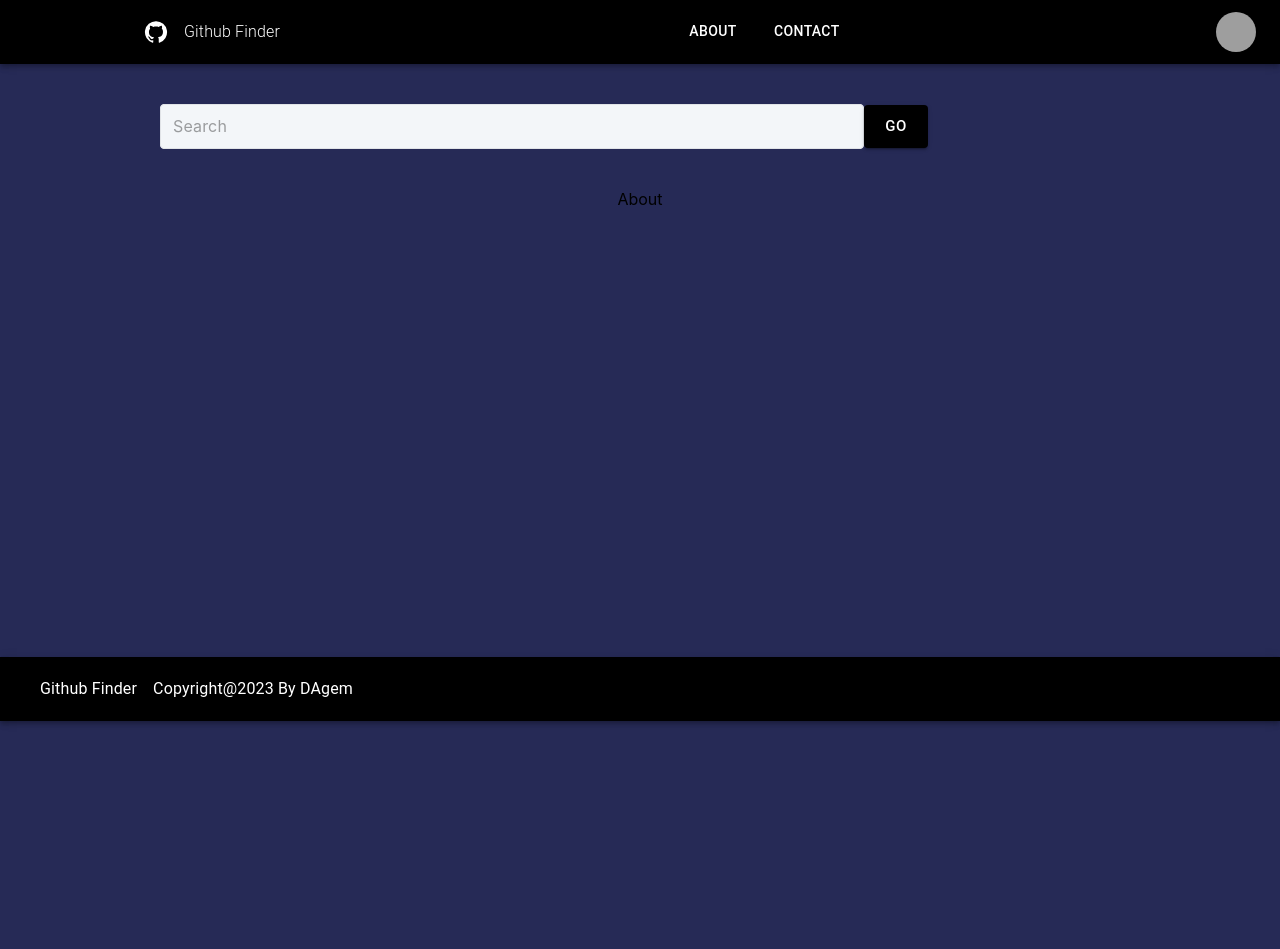
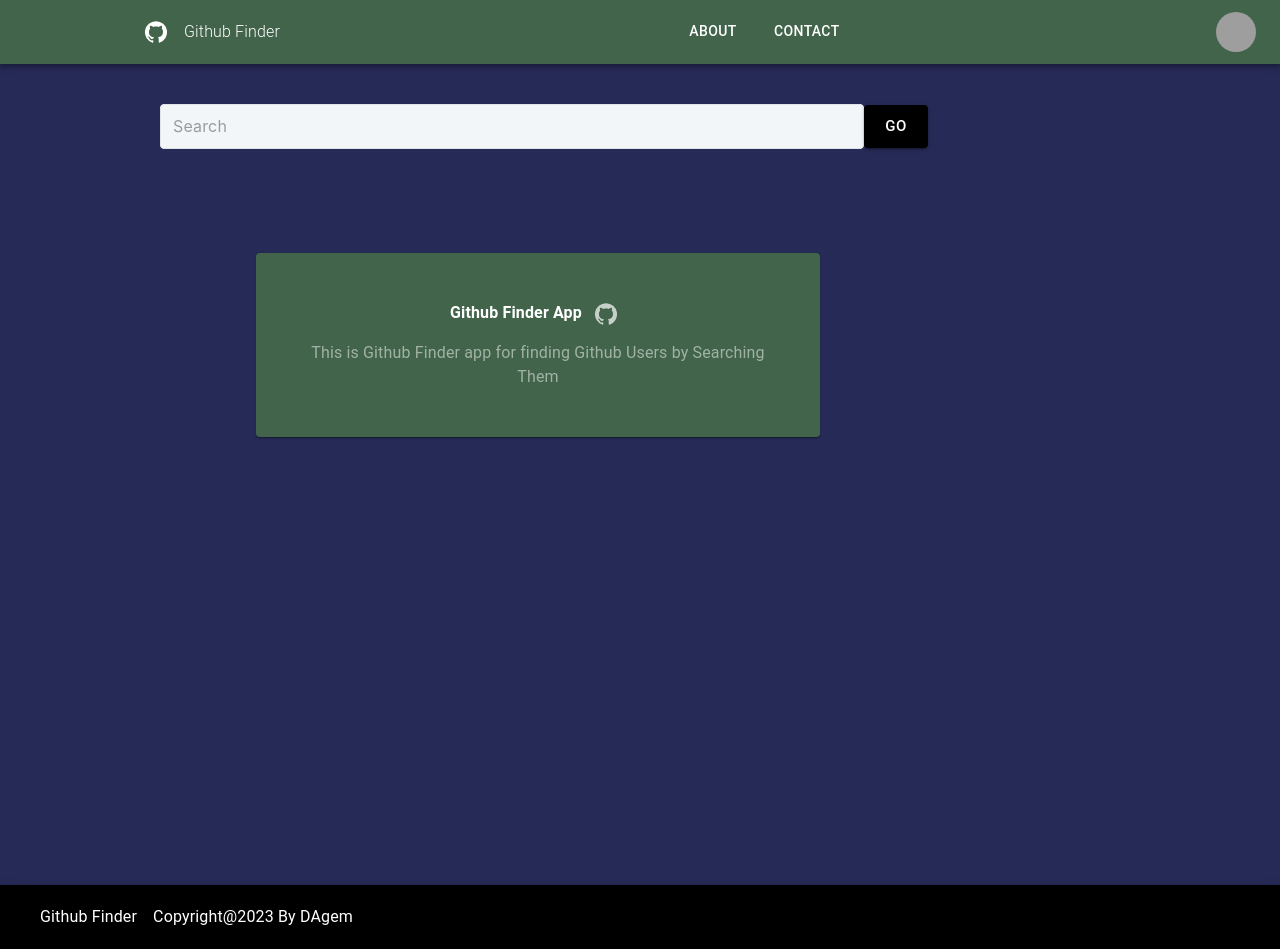
Before and after one commit to dagopia/Github-finder-app, a React (Create React App) app: page /about in a window 1280 px wide. Before the commit the page ends 800 px from the top, so only its background shows below. Built offline with nearby package versions, Linux system fonts and the light colour scheme; grey boxes are pictures that could not be loaded.

Commit message:
UI Updated.

```diff
--- a/src/componenet/AppBar.js
+++ b/src/componenet/AppBar.js
@@ -19,7 +19,7 @@ import Tab from "@mui/material/Tab";
 import { NavLink } from "react-router-dom";
 const settings = ["Profile", "Account", "Dashboard", "Logout"];
 
-function MenuAppBar() {
+function MenuAppBar({ title }) {
   const [value, setValue] = React.useState(2);
   const handleChange = (event, newValue) => {
     setValue(newValue);
@@ -43,7 +43,7 @@ function MenuAppBar() {
   };
 
   return (
-    <AppBar position='static' sx={{ bgcolor: "#000000" }}>
+    <AppBar position='static' sx={{ bgcolor: "#41644A" }}>
       <Container maxWidth='xl'>
         <Toolbar disableGutters>
           <GitHubIcon sx={{ display: { xs: "none", md: "flex" }, ml: 15 }} />
@@ -157,4 +157,8 @@ function MenuAppBar() {
     </AppBar>
   );
 }
+
+MenuAppBar.defaultProps = {
+  title: "Github Finder",
+};
 export default MenuAppBar;
--- a/src/routes/About.js
+++ b/src/routes/About.js
@@ -1,7 +1,31 @@
+import { Card, Paper, Typography } from "@mui/material";
+import { Box } from "@mui/system";
 import React from "react";
+import GitHubIcon from "@mui/icons-material/GitHub";
 
-function About() {
-  return <div>About</div>;
+function About({ title, desc }) {
+  return (
+    <Box>
+      <Paper
+        sx={{
+          maxWidth: "500px",
+          p: 4,
+          ml: "20%",
+          mt: "5%",
+
+          bgcolor: "#41644A",
+          color: "white",
+        }}
+      >
+        <Box sx={{ mx: 2 }}>
+          <Typography sx={{ fontFamily: "roboto", fontWeight: "bold", my: 2 }}>
+            {title} <GitHubIcon sx={{ mx: 1, opacity: "0.7", mb: -1 }} />
+          </Typography>
+        </Box>
+        <Typography sx={{ opacity: "0.5", mx: 2, my: 2 }}>{desc}</Typography>
+      </Paper>
+    </Box>
+  );
 }
 
 export default About;
--- a/src/routes/Contact.js
+++ b/src/routes/Contact.js
@@ -1,9 +1,31 @@
-import React from 'react'
-
-function Contact() {
+import React from "react";
+import GitHubIcon from "@mui/icons-material/GitHub";
+import { Card, Paper, Typography } from "@mui/material";
+import { Box } from "@mui/system";
+function Contact({ title, desc, Address, phoNumber }) {
   return (
-    <div>Contact</div>
-  )
+    <Paper
+      sx={{
+        maxWidth: "500px",
+        p: 4,
+        ml: "20%",
+        mt: "5%",
+        bgcolor: "#41644A",
+        color: "white",
+      }}
+    >
+      <Box sx={{ mx: 2 }}>
+        <Typography sx={{ fontFamily: "roboto", fontWeight: "bold", my: 2 }}>
+          {title} <GitHubIcon sx={{ mx: 1, opacity: "0.7", mb: -1 }} />
+        </Typography>
+      </Box>
+      <Typography sx={{ opacity: "0.5", mx: 2, my: 2 }}>{desc}</Typography>
+      <Typography sx={{ opacity: "0.5", mx: 2, my: 2 }}>
+        {Address}
+        {phoNumber}
+      </Typography>
+    </Paper>
+  );
 }
 
-export default Contact
+export default Contact;
--- a/src/routes/Home.js
+++ b/src/routes/Home.js
@@ -13,8 +13,26 @@ function Home() {
         <MenuAppBar />
         <SearchAccount />
         <Routes>
-          <Route path='/about' element={<About />} />
-          <Route path='/contact' element={<Contact />} />
+          <Route
+            path='/about'
+            element={
+              <About
+                title=' Github Finder App'
+                desc='This is Github Finder app for finding Github Users by Searching Them'
+              />
+            }
+          />
+          <Route
+            path='/contact'
+            element={
+              <Contact
+                title=' Contact Me'
+                desc='Contact us if you have any Quation!'
+                Address='22 Golagole,Addis Ababa Ethiopia'
+                phoNumber='+251999887766'
+              />
+            }
+          />
         </Routes>
         <Footer />
       </div>
```
